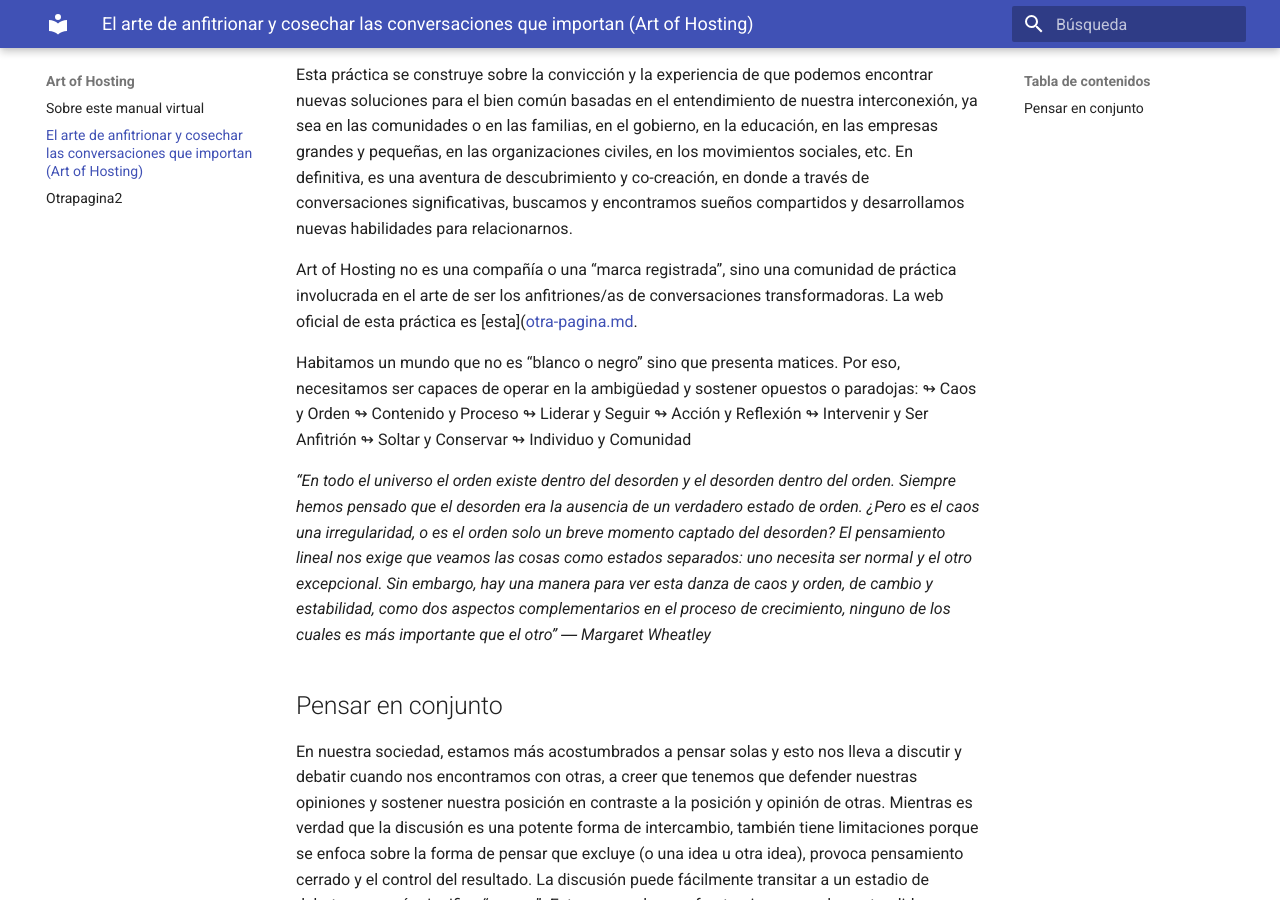
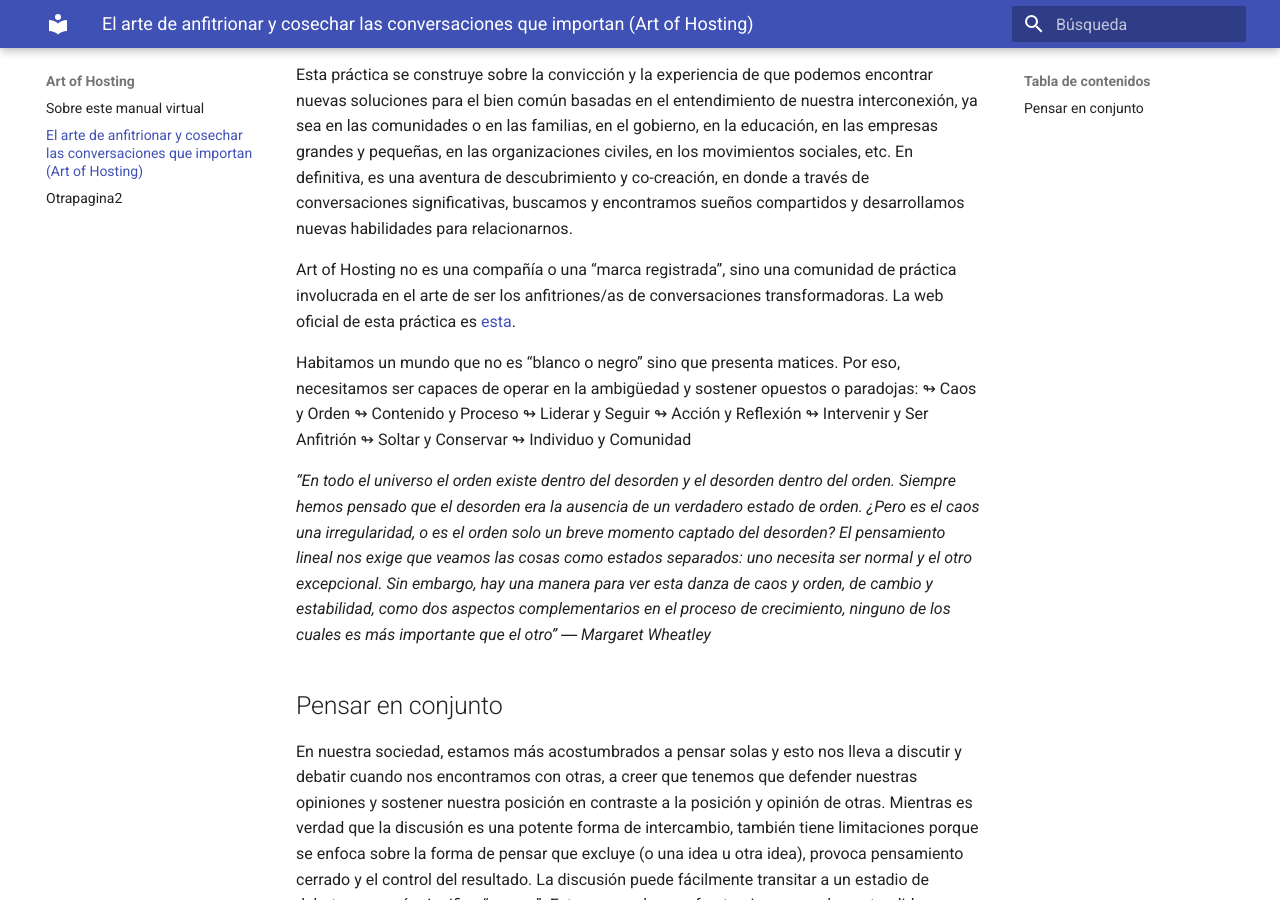
Before and after one commit to art-of-hosting/art-of-hosting.github.io, an MkDocs documentation site: the page built from docs/otra-pagina.md, in a window 1280 px wide and 900 px high, scrolled down 303 px. Built offline with MkDocs 1.6.1 and Material for MkDocs 9.7.7, drawn with Linux system fonts in a browser that asks for light colours; some of the changed lines change nothing that is shown.

Commit message:
Update otra-pagina.md

```diff
--- a/docs/otra-pagina.md
+++ b/docs/otra-pagina.md
@@ -3,7 +3,7 @@
 
 Esta práctica se construye sobre la convicción y la experiencia de que podemos encontrar nuevas soluciones para el bien común basadas en el entendimiento de nuestra interconexión, ya sea en las comunidades o en las familias, en el gobierno, en la educación, en las empresas grandes y pequeñas, en las organizaciones civiles, en los movimientos sociales, etc. En definitiva, es una aventura de descubrimiento y co-creación, en donde a través de conversaciones significativas, buscamos y encontramos sueños compartidos y desarrollamos nuevas habilidades para relacionarnos.
 
-Art of Hosting no es una compañía o una “marca registrada”, sino una comunidad de práctica involucrada en el arte de ser los anfitriones/as de conversaciones transformadoras. La web oficial de esta práctica es [esta]([otra-pagina.md](http://artofhosting.org).
+Art of Hosting no es una compañía o una “marca registrada”, sino una comunidad de práctica involucrada en el arte de ser los anfitriones/as de conversaciones transformadoras. La web oficial de esta práctica es [esta](http://artofhosting.org).
 
 Habitamos un mundo que no es “blanco o negro” sino que presenta matices. Por eso, necesitamos ser capaces de operar en la ambigüedad y sostener opuestos o paradojas:
 ↬ Caos y Orden
```
